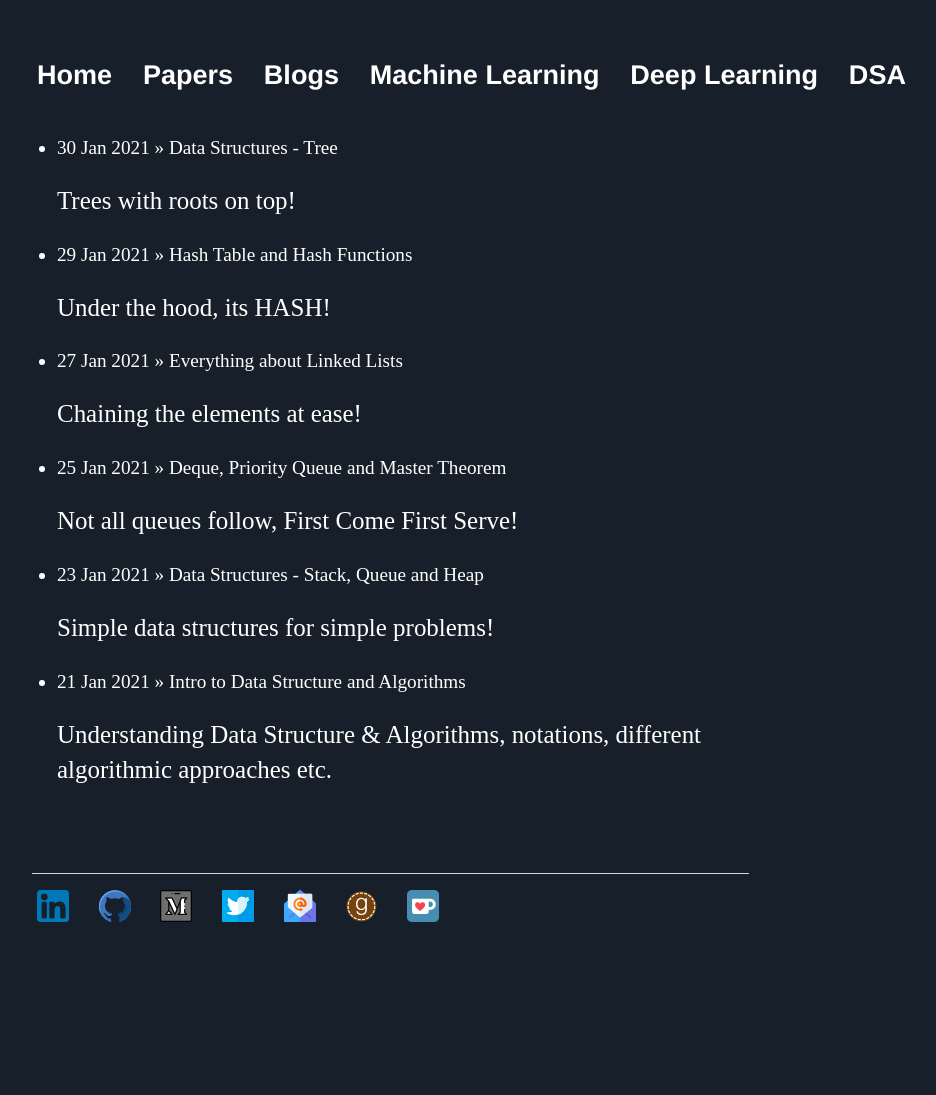
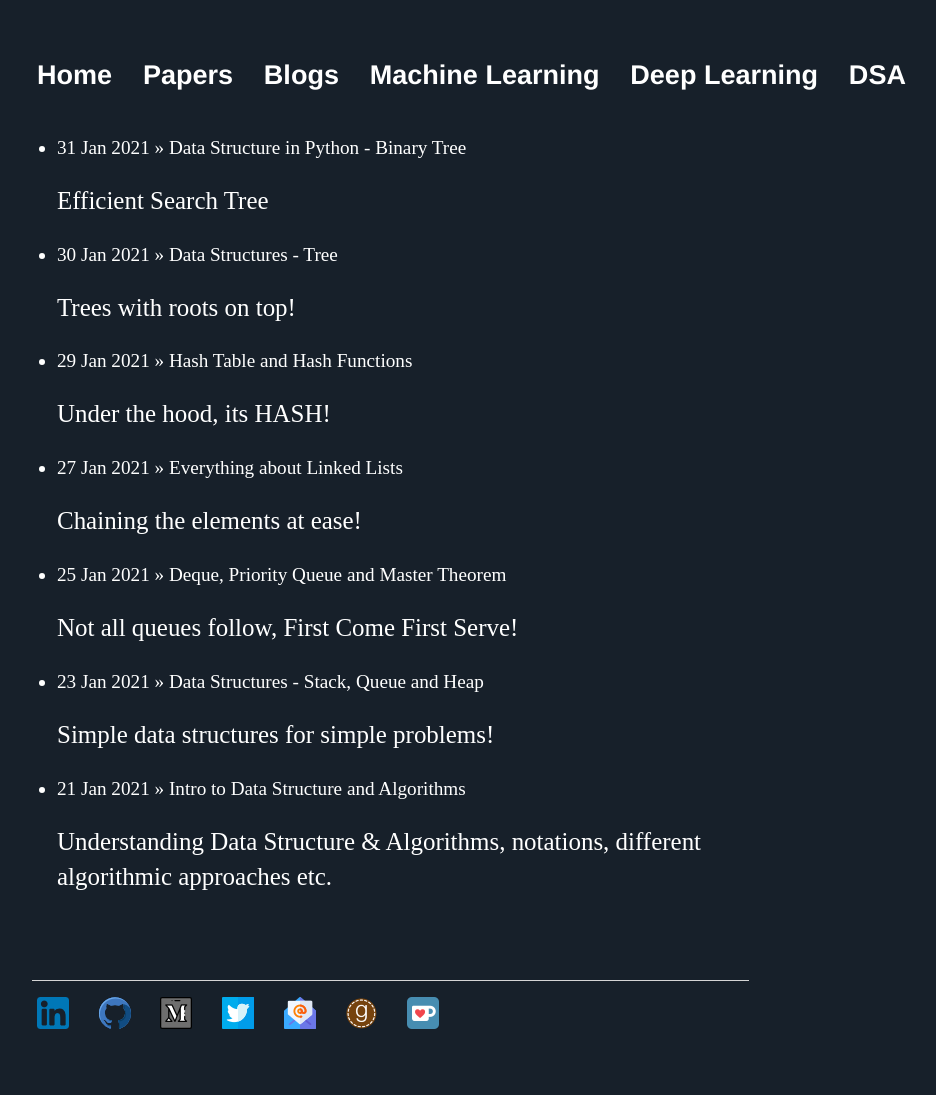
Before and after one commit to Mayurji/mayurji.github.io, a Jekyll site: the page built from data-structure-algorithms/index.html, in a window 1280 px wide. Shown: the whole page, without its empty margins (160-1096 px from the left). Built offline with Jekyll 4.4.1, drawn with Linux system fonts in a browser that asks for light colours; before the commit the page ends 988 px from its top, so only the background shows below that.

Commit message:
Update 2021-01-31-DSA_7.md

```diff
--- a/_data-structure-algorithms/2021-01-31-DSA_7.md
+++ b/_data-structure-algorithms/2021-01-31-DSA_7.md
@@ -1,12 +1,27 @@
-## Binary Tree and its variants
+---
+layout: data-structure-algorithms
+title: Data Structure in Python - Binary Tree
+description: Efficient Search Tree
+date:   2021-01-31 13:43:52 +0530
+---
+{% include mathjax.html %}
+## Data Structure in Python - Binary Tree
 
-In this blog post, we'll discuss about binary tree and it's different variants along with python implementation.
+In this blog post, we'll discuss about binary tree and its different variants along with python implementation. In previous post, we learnt about trees and its properties, which are relevant to binary tree as well.
+
+<center>
+<img src="{{site.url}}/assets/images/dsa/pankaj-patel-_SgRNwAVNKw-unsplash.jpg" style="zoom: 5%; background-color:#DCDCDC;" width="100%" height=auto/><br>
+</center>
+<p> Pankaj Patel - Unsplash </p>
 
 **Binary Tree** is a tree where each parent has at most two nodes. There are different binary tree based on the number of leaf nodes or internal child nodes.
 
 ### Types of Binary Tree
 
-Image (variants of BT)
+<center>
+<img src="{{site.url}}/assets/images/dsa/variant_BT.png.png" style="zoom: 5%; background-color:#DCDCDC;" width="80%" height=auto/><br>
+<p>Figure 2: Different Variants of Binary Tree</p>
+</center>
 
 * Full Binary Tree - Each parent node or child node has either exactly two child node or no child node.
 * Perfect Binary Tree - Each parent node or internal node has exactly two child node and the leaf nodes should be at same level.
@@ -24,9 +39,9 @@
 I've discussed in binary heap discussion, how the position (index) of an node can be calculate from any node. Lets rewind a bit !
 
 * If a **Node** is at index **i**, then
-  * its left child index can be calculated by **2*i+ 1**
-  * its right child index can be calculated by **2*i + 2**
-  * its parent node can be calculated by **Floor Value of (i/2)** i.e. **3.5 as 3**.
+* its left child index can be calculated by **2*i+ 1**
+* its right child index can be calculated by **2*i + 2**
+* its parent node can be calculated by **Floor Value of (i/2)** i.e. **3.5 as 3**.
 
 **Binary Tree - Node Object**
 
@@ -250,4 +265,4 @@
 | :-----------------------: | :-----------------------: | :-----------------------------------------------: | :-----------------------------------------------: |
 | **Don't occur naturally** | **Don't occur naturally** | **Heap-based data structures**<br />**Heap sort** | **AVL Tree**<br />**Balanced Binary Search Tree** |
 
-To avoid overwhelming of trees, we'll continue with other structure like binary search tree, AVL tree etc in the next blog.
+To avoid overwhelming of trees and its related concepts, we'll continue with other tree structure like binary search tree, AVL tree etc in the next blog.
```
